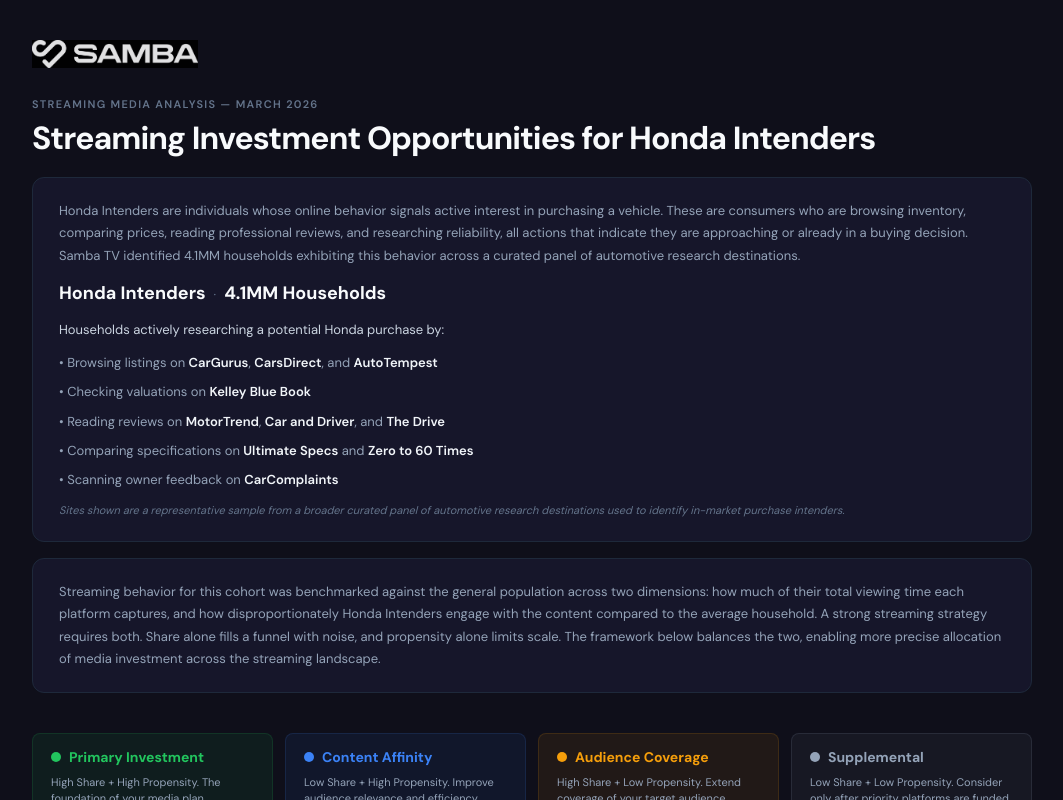
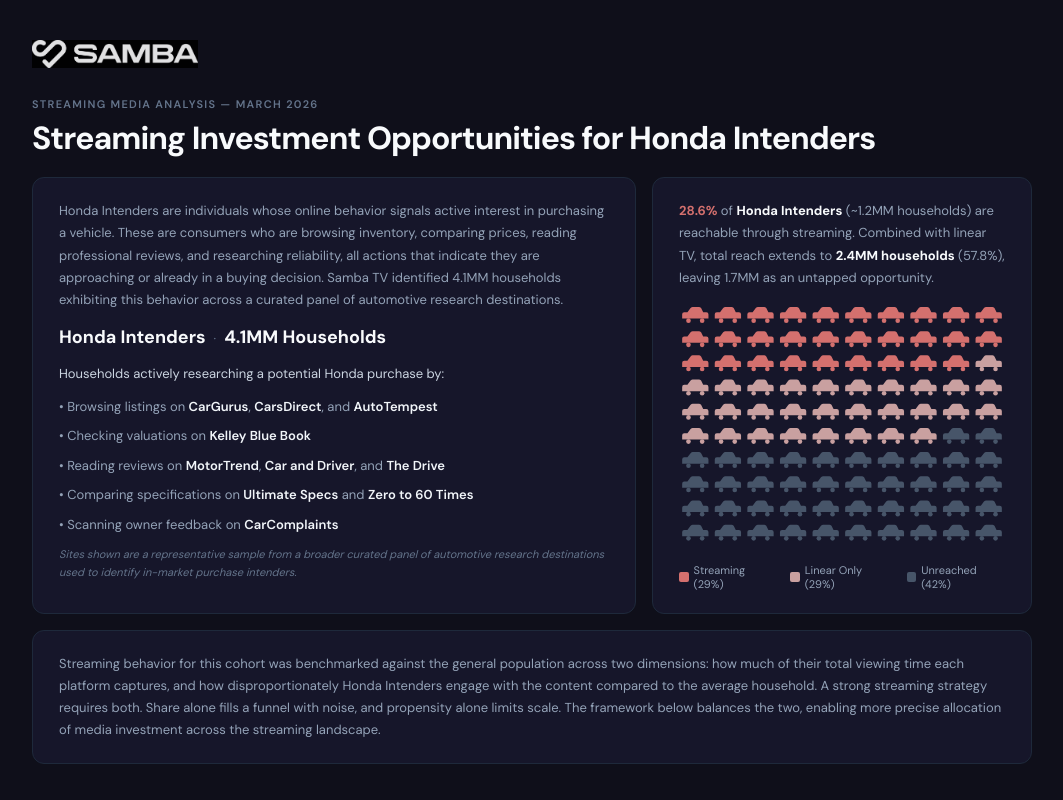
Before and after one commit to PhillipKeefe/allstate-media-planning, a React (Vite) app: page / in a window 1280 px wide. Shown: the top 800 px of the page, without its empty margins (108-1171 px from the left). Built offline with nearby package versions, Linux system fonts and the light colour scheme.

Commit message:
Update Honda streaming report: tier names, copy, methodology, DirecTV override

```diff
--- a/src/App.jsx
+++ b/src/App.jsx
@@ -193,8 +193,12 @@
           </h1>
 
           <div style={{
-            background: "#16162a", borderRadius: 12, border: "1px solid #1e293b",
-            padding: "22px 26px", marginBottom: 0,
+            display: "flex", gap: 16, marginBottom: 0,
+          }}>
+            {/* Left pane – existing intro content */}
+            <div style={{
+              flex: 1, background: "#16162a", borderRadius: 12, border: "1px solid #1e293b",
+              padding: "22px 26px",
             }}>
               <div style={{ fontSize: 13, color: "#94a3b8", lineHeight: 1.7, marginBottom: 14 }}>
                 Honda Intenders are individuals whose online behavior signals active interest in purchasing a vehicle.
@@ -220,6 +224,50 @@
               </div>
               <div style={{ fontSize: 11, color: "#64748b", fontStyle: "italic", marginTop: 10, lineHeight: 1.6 }}>
                 Sites shown are a representative sample from a broader curated panel of automotive research destinations used to identify in-market purchase intenders.
+              </div>
+            </div>
+
+            {/* Right pane – car grid reach visualization */}
+            <div style={{
+              width: 380, flexShrink: 0, background: "#16162a", borderRadius: 12,
+              border: "1px solid #1e293b", padding: "22px 26px",
+              display: "flex", flexDirection: "column", justifyContent: "center",
+            }}>
+              <div style={{ fontSize: 13, color: "#94a3b8", lineHeight: 1.7, marginBottom: 18 }}>
+                <span style={{ color: "#d4706e", fontWeight: 700 }}>28.6%</span> of{" "}
+                <span style={{ color: "#f8fafc", fontWeight: 700 }}>Honda Intenders</span> (~1.2MM households)
+                are reachable through streaming. Combined with linear TV, total reach extends
+                to <span style={{ color: "#f8fafc", fontWeight: 700 }}>2.4MM households</span> (57.8%),
+                leaving 1.7MM as an untapped opportunity.
+              </div>
+              <svg viewBox="0 0 310 230" style={{ width: "100%" }}>
+                {Array.from({ length: 100 }, (_, i) => {
+                  const color = i < 29 ? "#d4706e" : i < 58 ? "#c9a0a0" : "#475569";
+                  const col = i % 10;
+                  const row = Math.floor(i / 10);
+                  return (
+                    <g key={i} transform={`translate(${col * 31}, ${row * 23})`}>
+                      <path d="M3,11 L3,7 Q3,5 5,5 L8,5 L11,1 Q12,0 13,0 L19,0 Q20,0 21,1 L23,5 L26,5 Q28,5 28,7 L28,11 Z" fill={color} />
+                      <circle cx={9} cy={13} r={2.2} fill={color} />
+                      <circle cx={22} cy={13} r={2.2} fill={color} />
+                    </g>
+                  );
+                })}
+              </svg>
+              <div style={{ display: "flex", gap: 16, marginTop: 14, fontSize: 11, color: "#94a3b8" }}>
+                <div style={{ display: "flex", alignItems: "center", gap: 5 }}>
+                  <div style={{ width: 10, height: 10, borderRadius: 2, background: "#d4706e" }} />
+                  Streaming (29%)
+                </div>
+                <div style={{ display: "flex", alignItems: "center", gap: 5 }}>
+                  <div style={{ width: 10, height: 10, borderRadius: 2, background: "#c9a0a0" }} />
+                  Linear Only (29%)
+                </div>
+                <div style={{ display: "flex", alignItems: "center", gap: 5 }}>
+                  <div style={{ width: 10, height: 10, borderRadius: 2, background: "#475569" }} />
+                  Unreached (42%)
+                </div>
+              </div>
             </div>
           </div>
 
```
Lines whose indentation alone changed are shown as unchanged.
